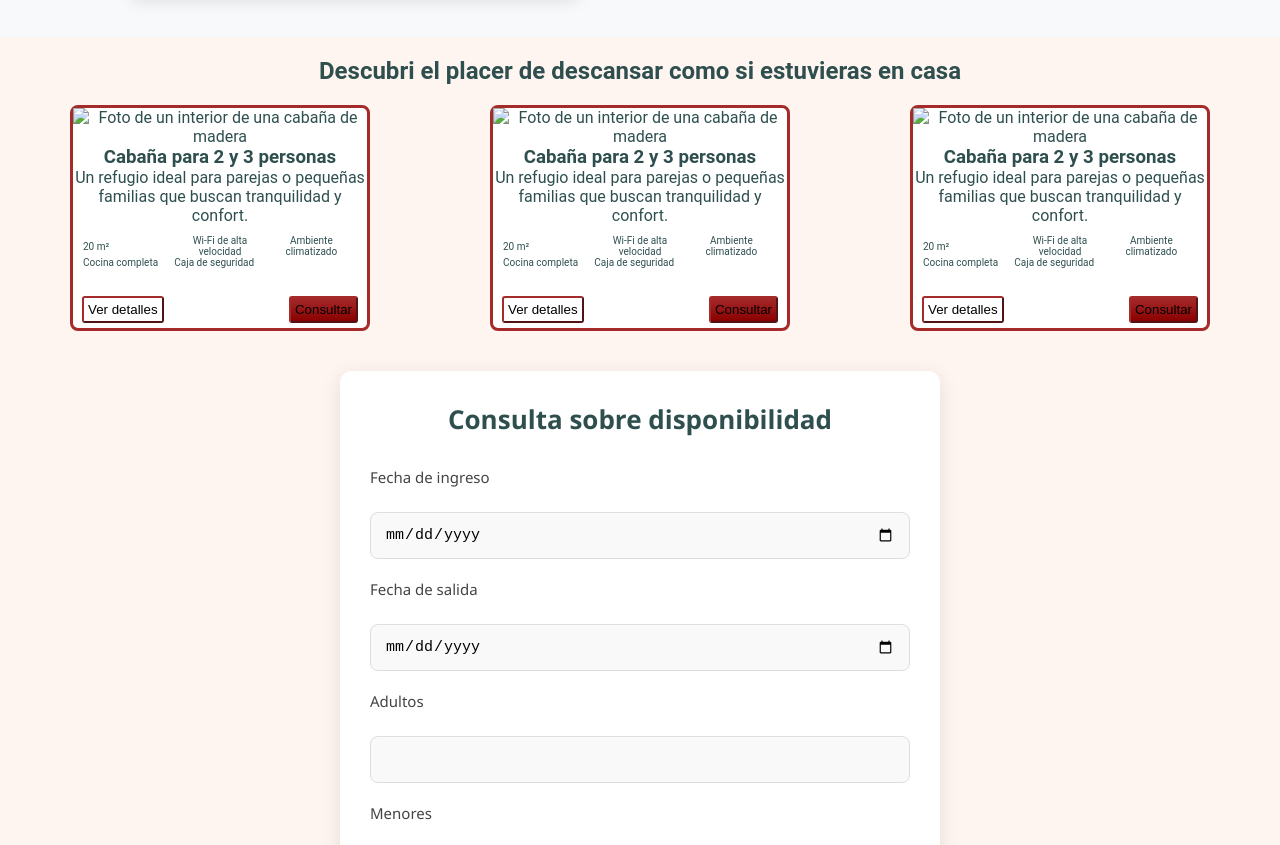
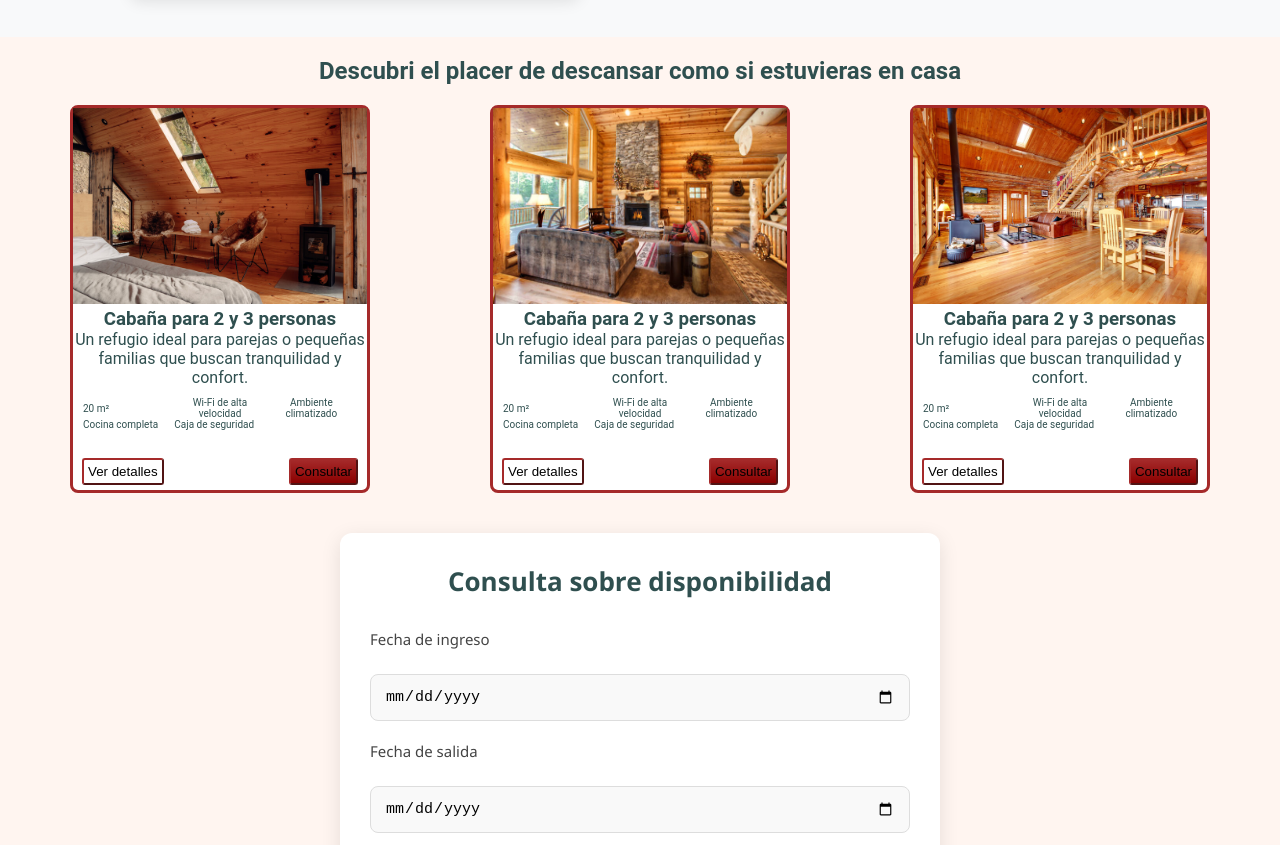
Before and after one commit to ErikPerezAI/Caba-aSQL, a plain HTML site: page index.html in a window 1280 px wide. Shown: the part 1665-2510 px from the top of the page. Drawn offline with Linux system fonts and the light colour scheme; the site is published under a folder, as on GitHub Pages, so addresses that start at the root find nothing; a web font is replaced by a local one.

Commit message:
Cambios que pidio el profe

```diff
--- a/index.html
+++ b/index.html
@@ -100,7 +100,7 @@
         <div class="tarjetas">
           <div class="tarjeta">
             <img
-              src="/public/interiores123.jpg"
+              src="./public/interiores123.jpg"
               alt="Foto de un interior de una cabaña de madera"
             />
             <div>
@@ -122,7 +122,7 @@
           </div>
           <div class="tarjeta">
             <img
-              src="/public/istockphoto-1350915033-612x612.jpg"
+              src="./public/istockphoto-1350915033-612x612.jpg"
               alt="Foto de un interior de una cabaña de madera"
             />
             <div>
@@ -144,7 +144,7 @@
           </div>
           <div class="tarjeta">
             <img
-              src="/public/26b452750b056fb826db18df1627.jpeg"
+              src="./public/26b452750b056fb826db18df1627.jpeg"
               alt="Foto de un interior de una cabaña de madera"
             />
             <div>
```
